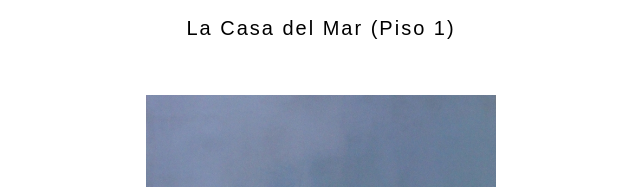
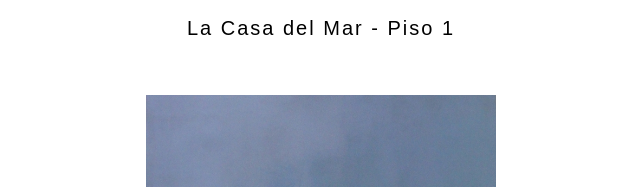
Before and after one commit to ana-ladino/azul, a plain HTML site: page seleccion.html in a window 1280 px wide. Shown: the part 544-731 px from the top of the page, 319-959 px from the left. Drawn offline with Linux system fonts and the light colour scheme.

Commit message:
Update seleccion.html

```diff
--- a/seleccion.html
+++ b/seleccion.html
@@ -30,7 +30,7 @@ window.addEventListener('load', function () {
         <!-- <a href="./casa.html"> -->
         <img class="imagen" src="img/Casa del Mar.jpg">
         <!--</a> -->
-        <h3>La Casa del Mar (Piso 1)</h3>
+        <h3>La Casa del Mar - Piso 1</h3>
 
         <!-- <a href="todoazul.html"> -->
         <img class="imagen" src="img/Todo Azul.jpg">
```
